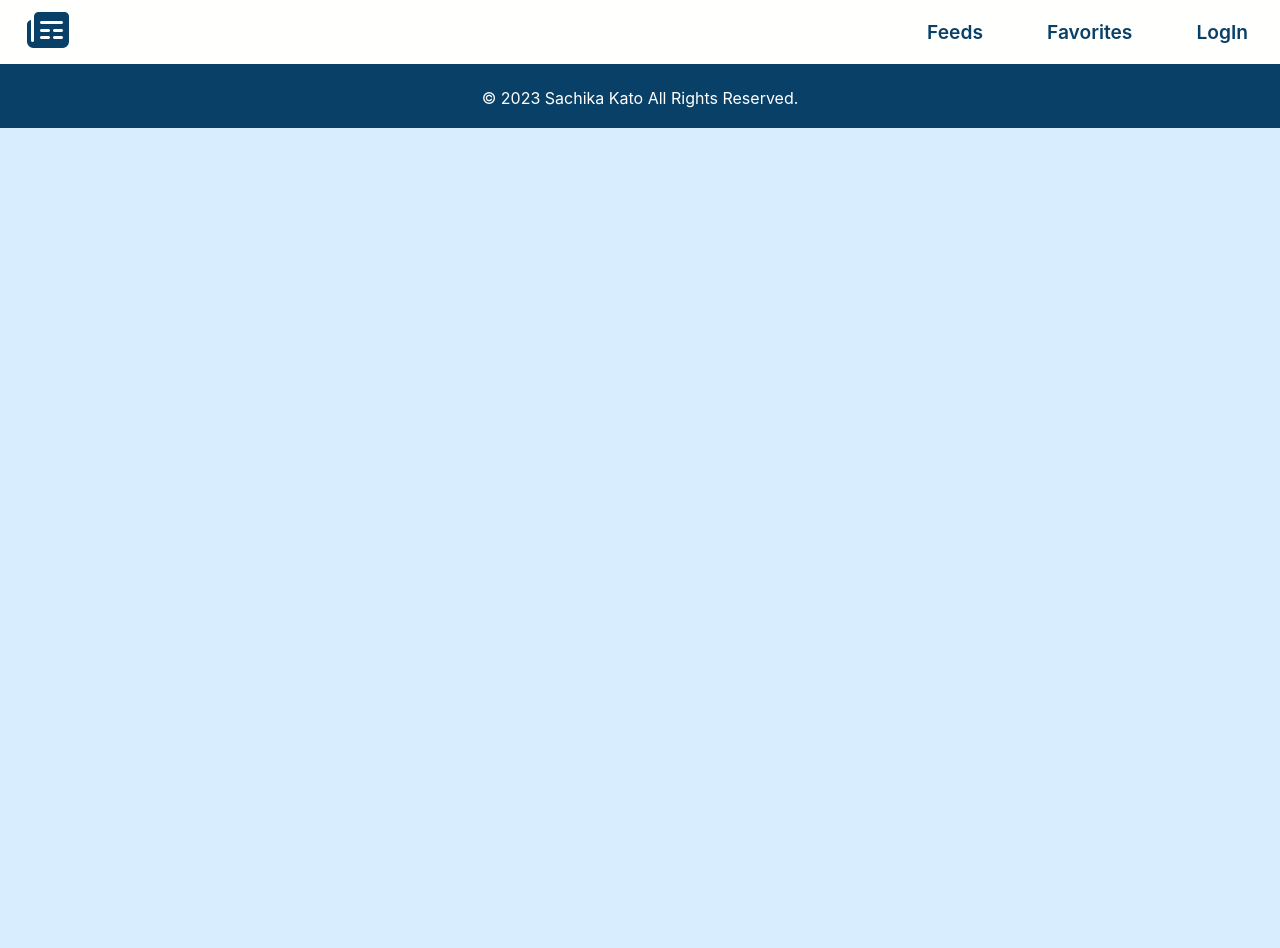
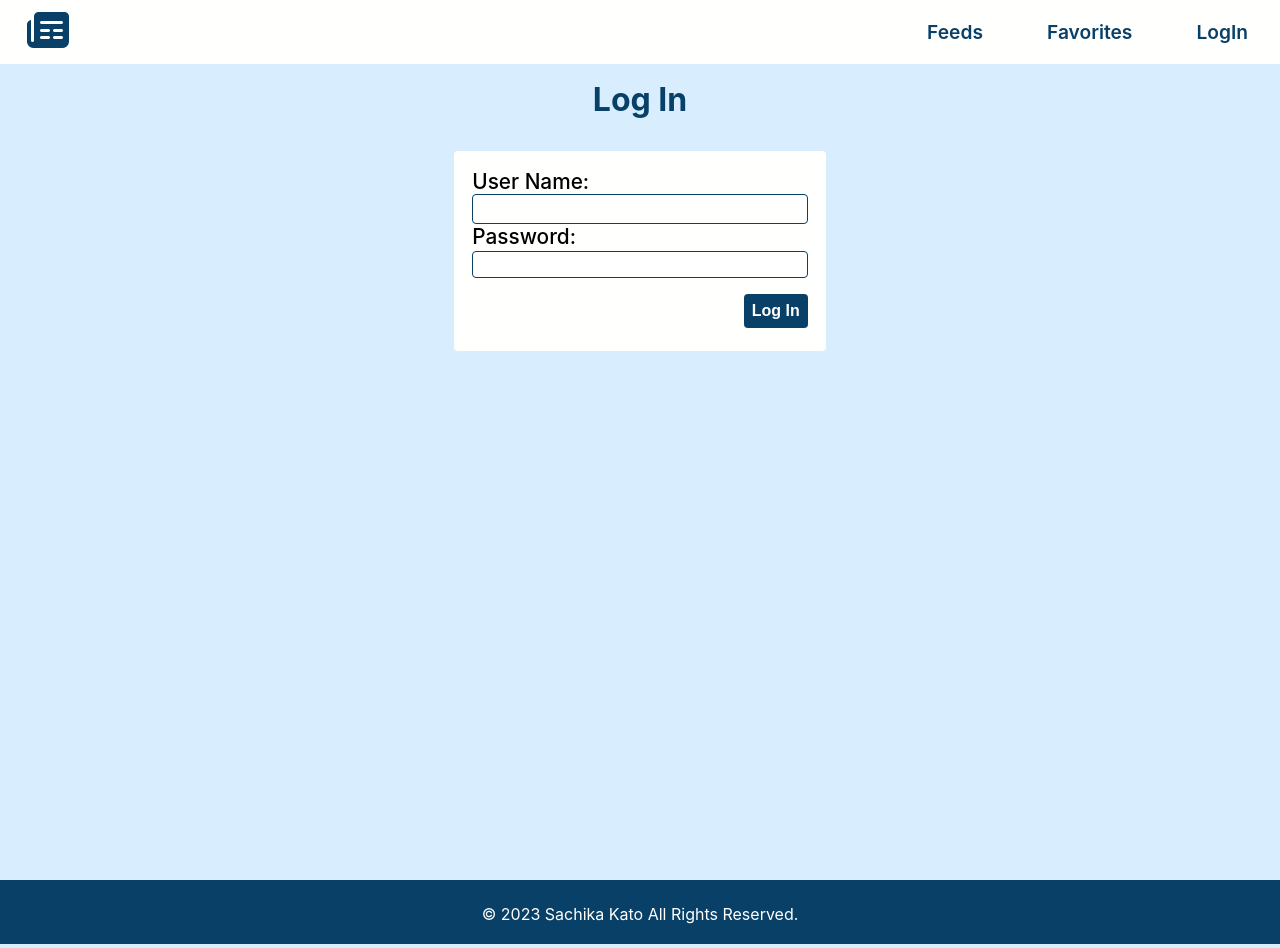
Before and after one commit to sachika13125/blog-app, a React (Create React App) app: page /login in a window 1280 px wide. Before the commit the page ends 800 px from the top, so only its background shows below. Built offline with nearby package versions, Linux system fonts and the light colour scheme.

Commit message:
add login page

```diff
--- a/src/AppRouter.js
+++ b/src/AppRouter.js
@@ -3,6 +3,7 @@ import React from 'react';
 import { BrowserRouter as Router, Route, Routes } from 'react-router-dom';
 import NewsFeed from './components/NewsFeed';
 import Favorites from './components/Favorites';
+import Login from './components/Login';
 
 const AppRouter = () => {
   return (
@@ -10,6 +11,7 @@ const AppRouter = () => {
       <Routes>
         <Route path="/" element={<NewsFeed />} />
         <Route path="/favorites" element={<Favorites />} />
+        <Route path="/login" element={<Login />} />
       </Routes>
     </Router>
   );
--- /dev/null
+++ b/src/components/Login.css
@@ -0,0 +1,43 @@
+.login-page {
+    min-height: 100vh;
+}
+
+.login-form {
+    margin: 2rem auto;
+    padding: 1rem;
+    width: max-content;
+    height: 200px;
+    border: 2px solid #fffffe;
+    border-radius: 4px;
+    background-color: #fffffe;
+}
+
+.login-form label {
+    font-size: 1.3rem;
+    font-weight: 500;
+}
+
+.login-form input {
+    border: 1px solid #094067;
+    border-radius: 4px;
+    padding: 0.3rem;
+    width: 100%;
+}
+
+.login-form input:focus {
+    border: 2px solid #094067;
+    outline: none;
+}
+
+.login-form button {
+    margin: 1rem auto;
+    padding: .5rem;
+    float: right;
+    font-size: 1rem;
+    cursor: pointer;
+    border: none;
+    border-radius: 4px;
+    background-color: #094067;
+    color: #fffffe;
+    font-weight: 700;
+}
--- /dev/null
+++ b/src/components/Login.jsx
@@ -0,0 +1,46 @@
+import React, { useState } from 'react';
+import './Login.css';
+
+function Login() {
+  const [username, setUsername] = useState('');
+  const [password, setPassword] = useState('');
+  const [isLoggedIn, setIsLoggedIn] = useState(!!localStorage.getItem('isLoggedIn'));
+
+  const handleLogin = () => {
+    if (username === 'userName' && password === 'password') {
+      localStorage.setItem('isLoggedIn', true);
+      setIsLoggedIn(true);
+    }
+  };
+
+  const handleLogout = () => {
+    localStorage.removeItem('isLoggedIn');
+    setIsLoggedIn(false);
+  };
+
+  return (
+    <div className='login-page'>
+        <h1>Log In</h1>
+      {isLoggedIn ? (
+        <div>
+            <p>The user is already logged in.</p>
+            <button onClick={handleLogout}>Log Out</button>
+        </div>
+      ) : (
+        <div className='login-form'>
+            <label>User Name:
+                <input type="text" value={username} onChange={(e) => setUsername(e.target.value)} />
+            </label>
+            <br />
+            <label>Password:
+                <input type="password" value={password} onChange={(e) => setPassword(e.target.value)} />
+            </label>
+            <br />
+            <button onClick={handleLogin}>Log In</button>
+        </div>
+      )}
+    </div>
+  );
+}
+
+export default Login;
```
